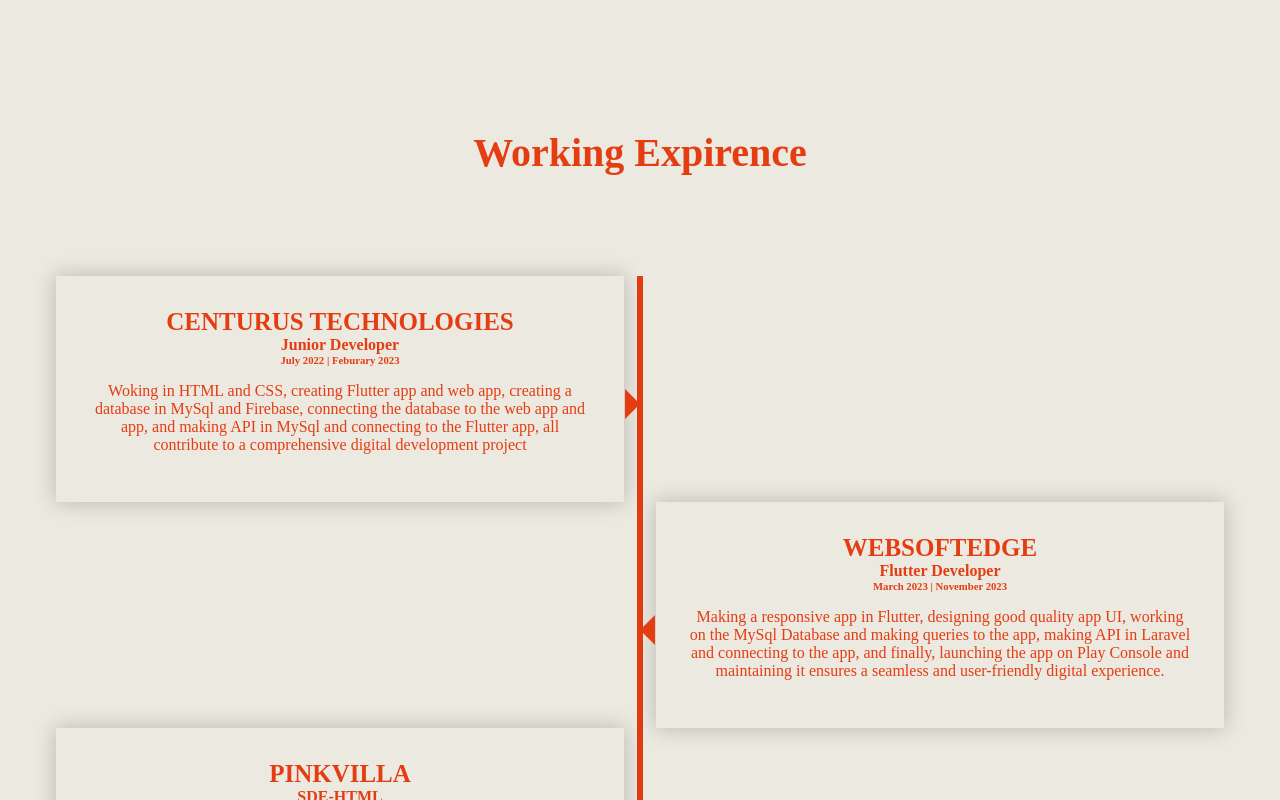
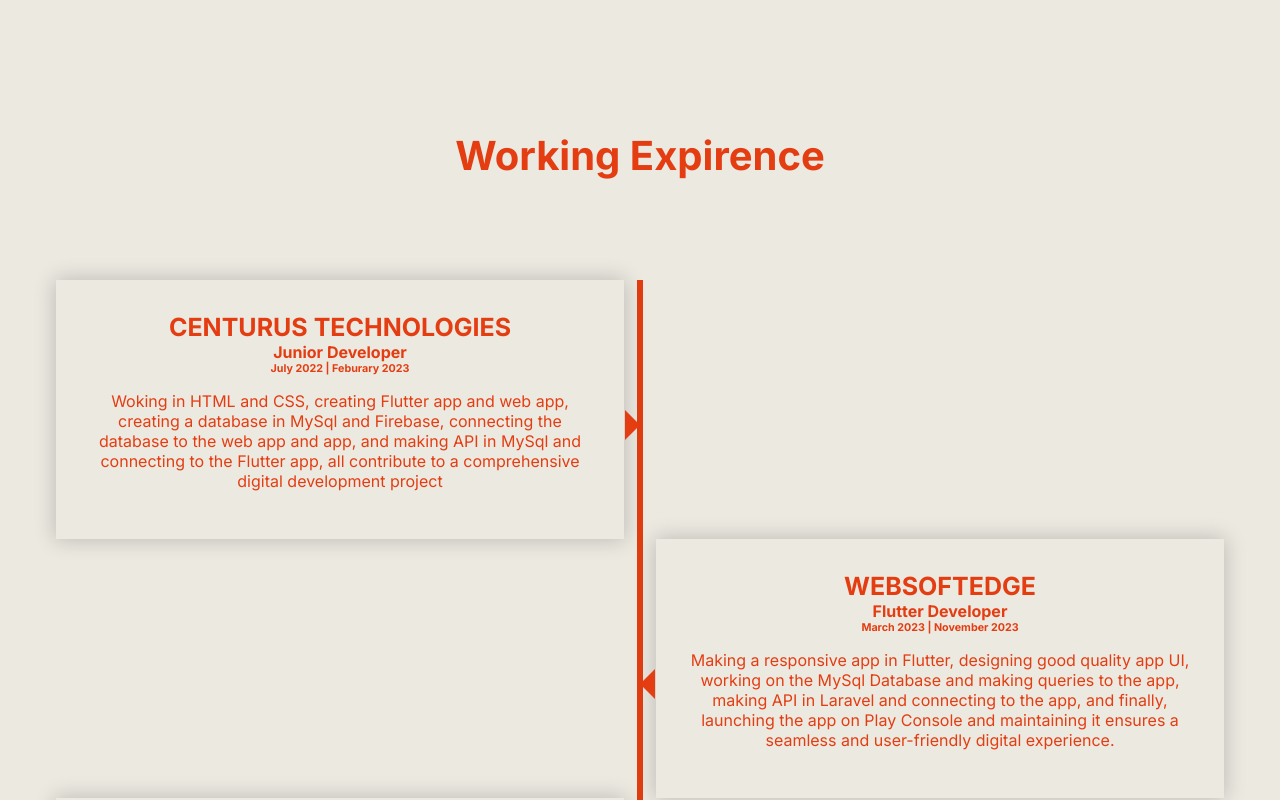
Before and after one commit to Ankitsaini406/portfolio, a Next.js app: page / in a window 1280 px wide. Shown: the part 740-1540 px from the top of the page. Built offline with nearby package versions, Linux system fonts and the light colour scheme.

Commit message:
"timeline"

```diff
--- a/src/app/layout.tsx
+++ b/src/app/layout.tsx
@@ -5,6 +5,9 @@ import Footer from "@/components/footer/Footer";
 import ThemeProviders from "@/components/theme/ThemeProviders";
 import style from "./page.module.css";
 import Introduction from "@/components/intro/Intro";
+import { Inter } from 'next/font/google'
+
+const inter = Inter({ subsets: ['latin'] })
 
 export const metadata: Metadata = {
   title: "Portfolio",
@@ -18,7 +21,7 @@ export default function RootLayout({
 }>) {
   return (
     <html lang="en" suppressHydrationWarning>
-      <body>
+      <body className={inter.className}>
         <Introduction>
           <ThemeProviders>
               <Navbar />
--- a/src/app/timeline/timeline.module.css
+++ b/src/app/timeline/timeline.module.css
@@ -2,6 +2,7 @@
     width: 100%;
     height: 100dvh;
     text-align: center;
+    margin: 0 0 100px 0;
 }
 
 .textBox {
@@ -13,12 +14,12 @@
 @keyframes scrollView {
     from {
         opacity: 0;
-        scale: 0.5;
+        /* scale: 0.5; */
     }
 
     to {
         opacity: 1;
-        scale: 1;
+        /* scale: 1; */
     }
 }
 
@@ -29,12 +30,6 @@
     animation: scrollView linear;
     animation-timeline: view();
     animation-range: entry 0 cover 40%;
-    cursor: pointer;
-
-    & :hover {
-        scale: 1;
-        transition: scale 1s linear;
-    }
 }
 
 .timeline::after {
@@ -62,6 +57,7 @@
 .container {
     position: relative;
     width: 50%;
+    cursor: pointer;
 
     & li {
         list-style-type: disc;
```
